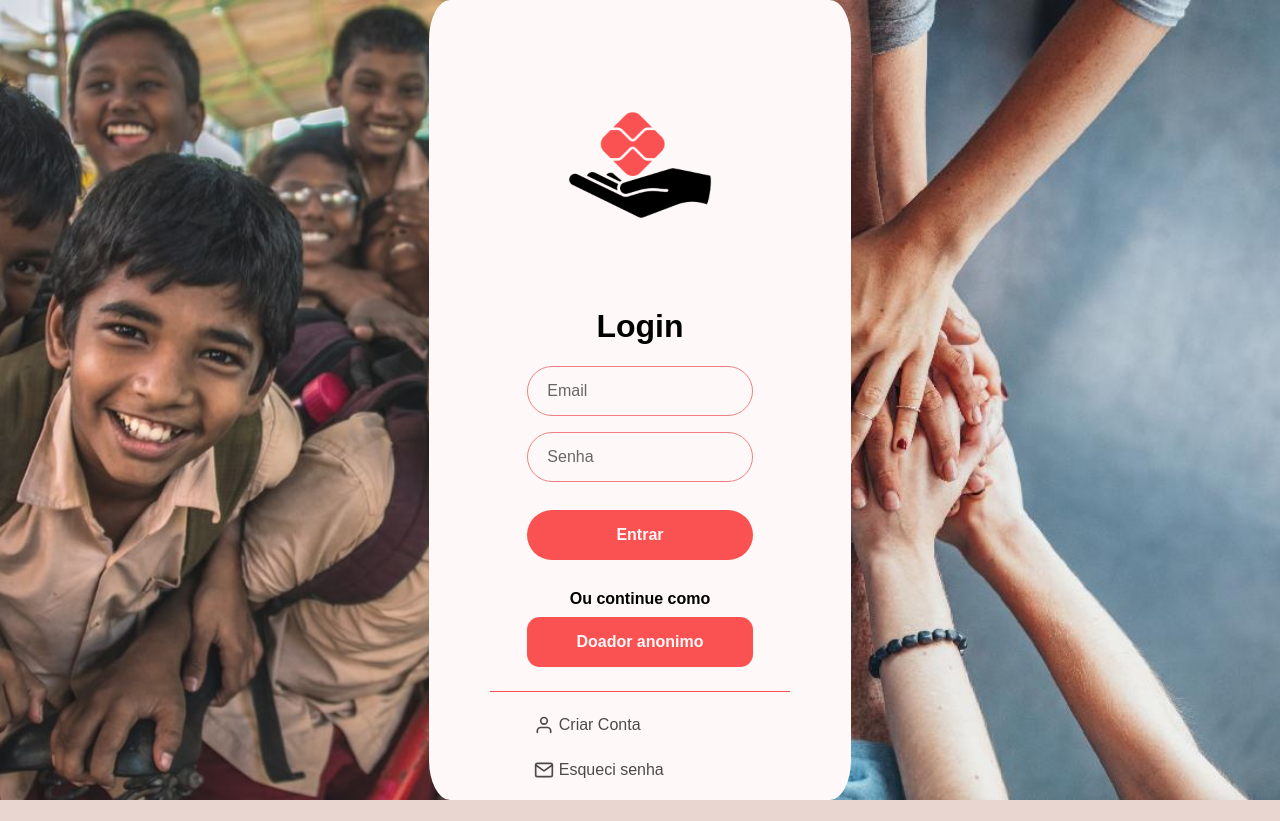
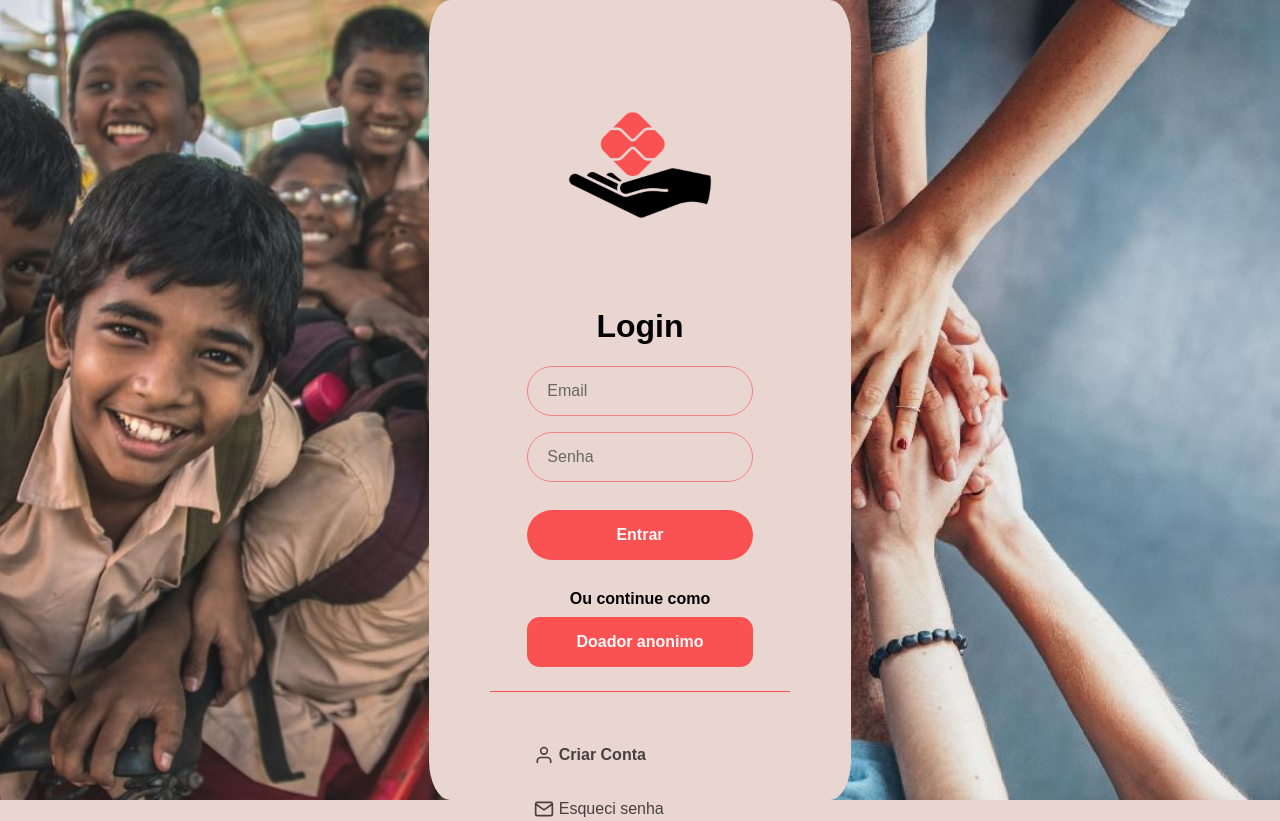
Before and after one commit to ViniciusGR797/doapix-ui, a Next.js app: page / in a window 1280 px wide. Before the commit the page ends 800 px from the top, so only its background shows below. Built offline with nearby package versions, Linux system fonts and the light colour scheme.

Commit message:
Feat: Finalizando estilização da home e trazendo a api

```diff
--- a/src/pages/index.tsx
+++ b/src/pages/index.tsx
@@ -9,6 +9,7 @@ import { Button } from "@/components/ui/Button";
 import { FiUser, FiMail } from "react-icons/fi";
 import children from "../../public/children.jpg";
 import hands from "../../public/hands.jpg";
+import Link from "next/link";
 
 const inter = Inter({ subsets: ["latin"] });
 
@@ -39,7 +40,7 @@ export default function Home() {
               <a>Ou continue como</a>
               <button className={styles.buttonAnonimo}>Doador anonimo</button>
               <div className={styles.linha}>
-                <button className={styles.touchableOpacity}> <FiUser size={20} style={{ verticalAlign: 'middle', marginBottom: '1px' }}/> Criar Conta</button>
+                <Link href="/sign-up" className={styles.touchableOpacity}> <FiUser size={20} style={{ verticalAlign: 'middle', marginBottom: '1px' }}/> Criar Conta</Link>
                 <button className={styles.touchableOpacity}> <FiMail size={20} style={{ verticalAlign: 'middle', marginBottom: '2px' }}/> Esqueci senha</button>
               </div>
             </form>
--- a/src/styles/Home.module.scss
+++ b/src/styles/Home.module.scss
@@ -34,7 +34,7 @@
     padding: 20px;
     z-index: 1;
     border-radius: 5%;
-    background-color: var(--clara);
+    background-color: var(--fundo);
     width: 33%;
     display: flex;
     justify-content: center;
@@ -106,6 +106,7 @@
     margin-top: 8%;
     opacity: 0.7;
     transition: all 0.5s;
+    text-decoration: none;
   }
 
   .touchableOpacity:hover {
```
